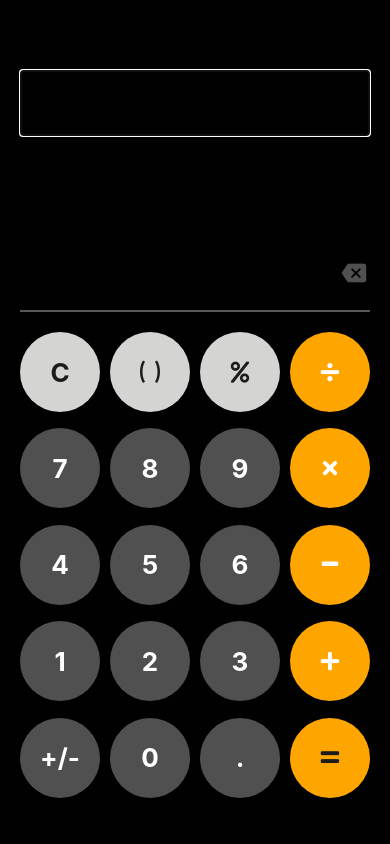
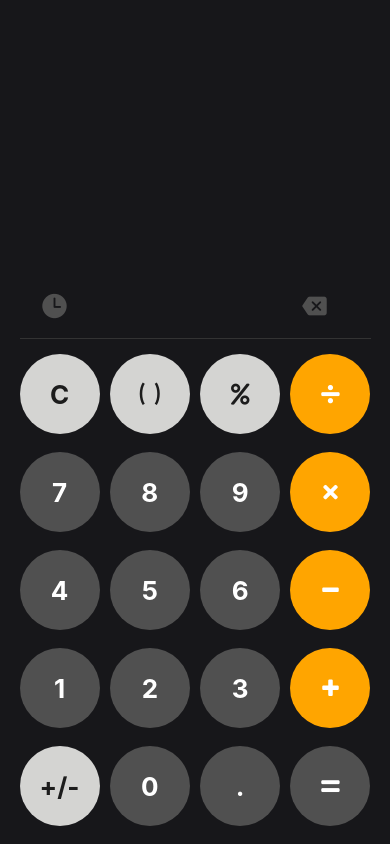
Before and after one commit to Hashan-Samarakkody/CalculatorApp, a React Native app: screen / in a window 390 px wide. Built offline with nearby package versions, Linux system fonts and the light colour scheme.

Commit message:
Update App.js

```diff
--- a/App.js
+++ b/App.js
@@ -1,11 +1,12 @@
 import { StatusBar } from "expo-status-bar";
 import { useEffect, useState } from "react";
-import { Pressable, StyleSheet, TextInput, View } from "react-native";
+import { Pressable, StyleSheet, TextInput, View, Keyboard } from "react-native"; // Import Keyboard API
 import { Ionicons, FontAwesome5, FontAwesome } from "@expo/vector-icons";
 import { MaterialCommunityIcons } from "@expo/vector-icons";
 import Button from "./components/Button";
 import Row from "./components/Row";
 import { valueHasOp, calculateResult } from './util/logic';
+import History from "./util/History"; // Import the History component
 
 export default function App() {
   const [calValue, setCalValue] = useState("");
@@ -14,13 +15,18 @@ export default function App() {
   const [isAnswer, setIsAnswer] = useState(false);
   const [cursorSel, setCursorSel] = useState({ end: 0, start: 0 });
   const [isCursorSel, setIsCursorSel] = useState(false);
-  const [lastParenthesis, setLastParenthesis] = useState('(');
+  const [history, setHistory] = useState([]); // State for calculation history
+  const [showHistory, setShowHistory] = useState(false); // State to toggle history view
 
   const ansColor = {
     color: isAnswer ? "orange" : "white",
   };
 
   useEffect(() => {
+    // Dismiss keyboard when the app starts
+    Keyboard.dismiss();
+
+    // If there's an operation in the value, calculate the preview value
     if (valueHasOp(calValue)) {
       let prevAns = calculateResult(calValue);
       setPreviewValue(`${prevAns}`);
@@ -42,7 +48,6 @@ export default function App() {
       setIsAnswer(false);
     }
 
-    // Check if the pressed button is "+/-"
     if (text === "+/-") {
       if (calValue) {
         const lastNumberMatch = calValue.match(/[-]?\d+(\.\d+)?$/);
@@ -59,6 +64,7 @@ export default function App() {
 
     let corrText = text === "X" ? "*" : text === "+/-" ? "-" : text;
 
+    // Handle percentage calculation for the last number
     if (text === "%") {
       if (calValue) {
         const lastNumber = calValue.split(/[\+\-\*\/]/).pop();
@@ -92,15 +98,23 @@ export default function App() {
   };
 
   const handleParenthesis = () => {
-    const newParenthesis = lastParenthesis === '(' ? '(' : ')';
-    setLastParenthesis(newParenthesis);
-    handlePress(newParenthesis);
+    // Count how many opening and closing parentheses are in the current calculation
+    const openParentheses = calValue.split("(").length - 1;
+    const closeParentheses = calValue.split(")").length - 1;
+
+    // If the number of open parentheses is greater than the number of closed ones, insert a closing parenthesis
+    if (openParentheses > closeParentheses) {
+      handlePress(")");
+    } else {
+      // Otherwise, insert an opening parenthesis
+      handlePress("(");
+    }
   };
 
   const handleClear = () => {
+    // Clear the calculation and reset parentheses state
     setCalValue("");
     setDisplayValue("");
-    setLastParenthesis('(');
   };
 
   const handleEqual = () => {
@@ -109,11 +123,32 @@ export default function App() {
     setCalValue(result);
     setDisplayValue(result.replace(/\*/g, '×').replace(/\//g, '÷'));
     setPreviewValue("");
+
+    // Save to history
+    setHistory((prev) => [...prev, { equation: calValue, answer: result }]);
     setIsAnswer(true);
   };
 
+  const toggleHistory = () => {
+    // Toggle history visibility
+    setShowHistory(!showHistory);
+  };
+
+  const clearHistory = () => {
+    // Clear calculation history
+    setHistory([]);
+  };
+
+  // Render the history component when the history view is active
+  if (showHistory) {
+    return (
+      <History history={history} clearHistory={clearHistory} goBack={toggleHistory} />
+    );
+  }
+
   return (
     <View style={styles.container}>
+      {/* Text input for displaying the current calculation */}
       <TextInput
         style={[styles.input, ansColor]}
         value={displayValue}
@@ -126,20 +161,27 @@ export default function App() {
           setIsCursorSel(true);
           setCursorSel(e.nativeEvent.selection);
         }}
-        showSoftInputOnFocus={false}
+        showSoftInputOnFocus={false} // Prevent the keyboard from showing
+        editable={false} // Disable text input editing
       />
+      {/* Text input for showing the preview of the result */}
       <TextInput
         value={previewValue}
         onChangeText={setPreviewValue}
         cursorColor='#8ad8d1'
         textAlign='right'
         caretHidden={true}
-        showSoftInputOnFocus={false}
+        showSoftInputOnFocus={false} // Prevent the keyboard from showing
         style={[styles.input, styles.prevInput]}
+        editable={false} // Disable text input editing
       />
 
+      {/* Backspace and history buttons */}
       <View style={styles.backButton}>
-        <Pressable onPress={handleBackSpace} disabled={!calValue}>
+        <Pressable onPress={toggleHistory}>
+          <Ionicons name='time' size={30} color="#505050" />
+        </Pressable>
+        <Pressable onPress={handleBackSpace} disabled={!calValue} style={styles.backspaceButton}>
           <Ionicons
             name='backspace'
             size={30}
@@ -150,6 +192,7 @@ export default function App() {
 
       <View style={styles.divider} />
 
+      {/* Button container for calculator */}
       <View style={styles.buttonContainer}>
         <Row>
           <Button handlePress={handleClear} label={"C"} type='operatorSecondary' />
@@ -204,23 +247,19 @@ export default function App() {
             handlePress={handlePress}
             label={"+"}
             type='operatorPrimary'
-            icon={<FontAwesome5 name='plus' size={21} />}
+            icon={<FontAwesome name='plus' size={21} />}
           />
         </Row>
         <Row>
-          <Button handlePress={handlePress} label={"+/-"} type='digit' />
+          <Button handlePress={handlePress} label={"+/-"} type='operatorSecondary' />
           <Button handlePress={handlePress} label={"0"} type='digit' />
           <Button handlePress={handlePress} label={"."} type='digit' />
-          <Button
-            handlePress={handleEqual}
-            label={"="}
-            type='equal'
-            icon={<FontAwesome5 name='equals' size={21} />}
-          />
+          <Button handlePress={handleEqual} label={"="} type='equals'
+            icon={<FontAwesome5 name='equals' size={21} />} />
         </Row>
       </View>
 
-      <StatusBar style='auto' />
+      <StatusBar style='light' />
     </View>
   );
 }
@@ -228,33 +267,43 @@ export default function App() {
 const styles = StyleSheet.create({
   container: {
     flex: 1,
-    backgroundColor: "#010101",
-    paddingVertical: 30,
+    backgroundColor: "#17171a",
+    alignItems: "center",
+    justifyContent: "flex-start",
+  },
+  input: {
+    height: 70,
+    color: "white",
+    width: "90%",
+    fontSize: 35,
+    textAlign: "right",
+    marginTop: 80,
+  },
+  prevInput: {
+    color: "gray",
+    fontSize: 25,
+    height: 50,
+  },
+  backButton: {
+    width: "90%",
+    paddingHorizontal: 20,
+    flexDirection: "row",
+    justifyContent: "space-between",
+    alignItems: "center",
+    marginTop: 10,
+  },
+  backspaceButton: {
     paddingHorizontal: 20,
   },
-  input: {
-    marginTop: 40,
-    borderWidth: 1,
-    padding: 10,
-    color: "#fff",
-    fontSize: 36,
-  },
-  prevInput: {
-    fontSize: 24,
-    marginTop: 40,
-    marginBottom: 30,
-    color: "#616161",
-  },
-  backButton: {
-    flexDirection: "row",
-    justifyContent: "flex-end",
+  divider: {
+    height: 1,
+    backgroundColor: "#333",
+    width: "90%",
+    marginVertical: 15,
   },
   buttonContainer: {
-    flex: 4,
-  },
-  divider: {
-    height: 2,
-    backgroundColor: "#575757",
-    marginVertical: 20,
+    flex: 1,
+    width: "90%",
+    justifyContent: "flex-start",
   },
 });
--- /dev/null
+++ b/util/History.js
@@ -0,0 +1,54 @@
+import React from 'react';
+import { View, Text, Button, StyleSheet, ScrollView, TouchableOpacity } from 'react-native';
+
+const History = ({ history, clearHistory, goBack }) => {
+    return (
+        <View style={styles.container}>
+            <TouchableOpacity style={styles.button} onPress={goBack}>
+                <Text style={styles.buttonText}>Back to Calculator</Text>
+            </TouchableOpacity>
+            <ScrollView style={styles.historyList}>
+                {history.map((item, index) => (
+                    <View key={index} style={styles.historyItem}>
+                        <Text style={styles.equation}>{item.equation} = {item.answer}</Text>
+                    </View>
+                ))}
+            </ScrollView>
+            <TouchableOpacity style={styles.button} onPress={clearHistory}>
+                <Text style={styles.buttonText}>Clear History</Text>
+            </TouchableOpacity>
+        </View>
+    );
+};
+
+const styles = StyleSheet.create({
+    container: {
+        flex: 1,
+        backgroundColor: "#505050", // Background color
+        padding: 20,
+    },
+    historyList: {
+        marginVertical: 20,
+    },
+    historyItem: {
+        marginBottom: 10,
+    },
+    equation: {
+        color: 'white', // Text color for equations
+        fontSize: 22,
+    },
+    button: {
+        backgroundColor: 'orange', // Button background color
+        padding: 15,
+        borderRadius: 5,
+        alignItems: 'center',
+        marginVertical: 5,
+    },
+    buttonText: {
+        color: 'black', // Button text color
+        fontSize: 16,
+        fontWeight: 'bold',
+    },
+});
+
+export default History;
```
